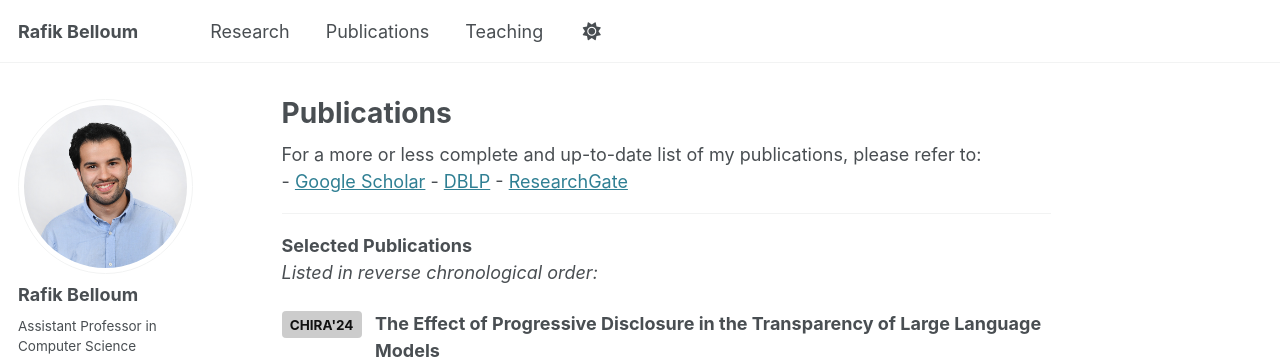
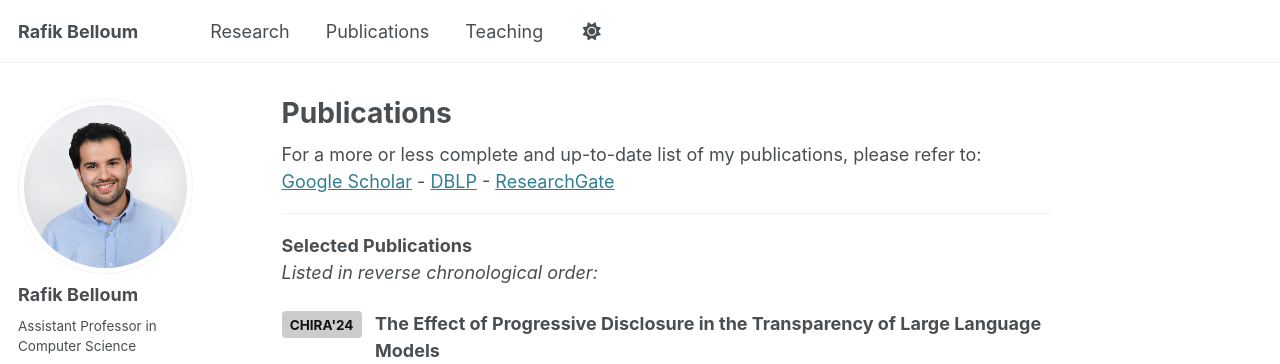
Before and after one commit to rafik-belloum/rafik-belloum.github.io, a Jekyll site: the page built from _pages/publications.html, in a window 1280 px wide and 900 px high. Shown: the top 364 px of the window. Built offline with Jekyll 4.4.1, drawn with Linux system fonts in a browser that asks for light colours; some web fonts are replaced.

```diff
--- a/_pages/publications.html
+++ b/_pages/publications.html
@@ -6,7 +6,7 @@ author_profile: true
 ---
 
 For a more or less complete and up-to-date list of my publications, please refer to:<br>
-- <a href="https://scholar.google.fr/citations?user=HiotmIsAAAAJ&hl=fr" target="_blank">Google Scholar</a>
+<a href="https://scholar.google.fr/citations?user=HiotmIsAAAAJ&hl=fr" target="_blank">Google Scholar</a>
 - <a href="https://dblp.org/pid/269/2270.html" target="_blank">DBLP</a>
 - <a href="https://www.researchgate.net/profile/Rafik-Belloum" target="_blank">ResearchGate</a>
 
```
